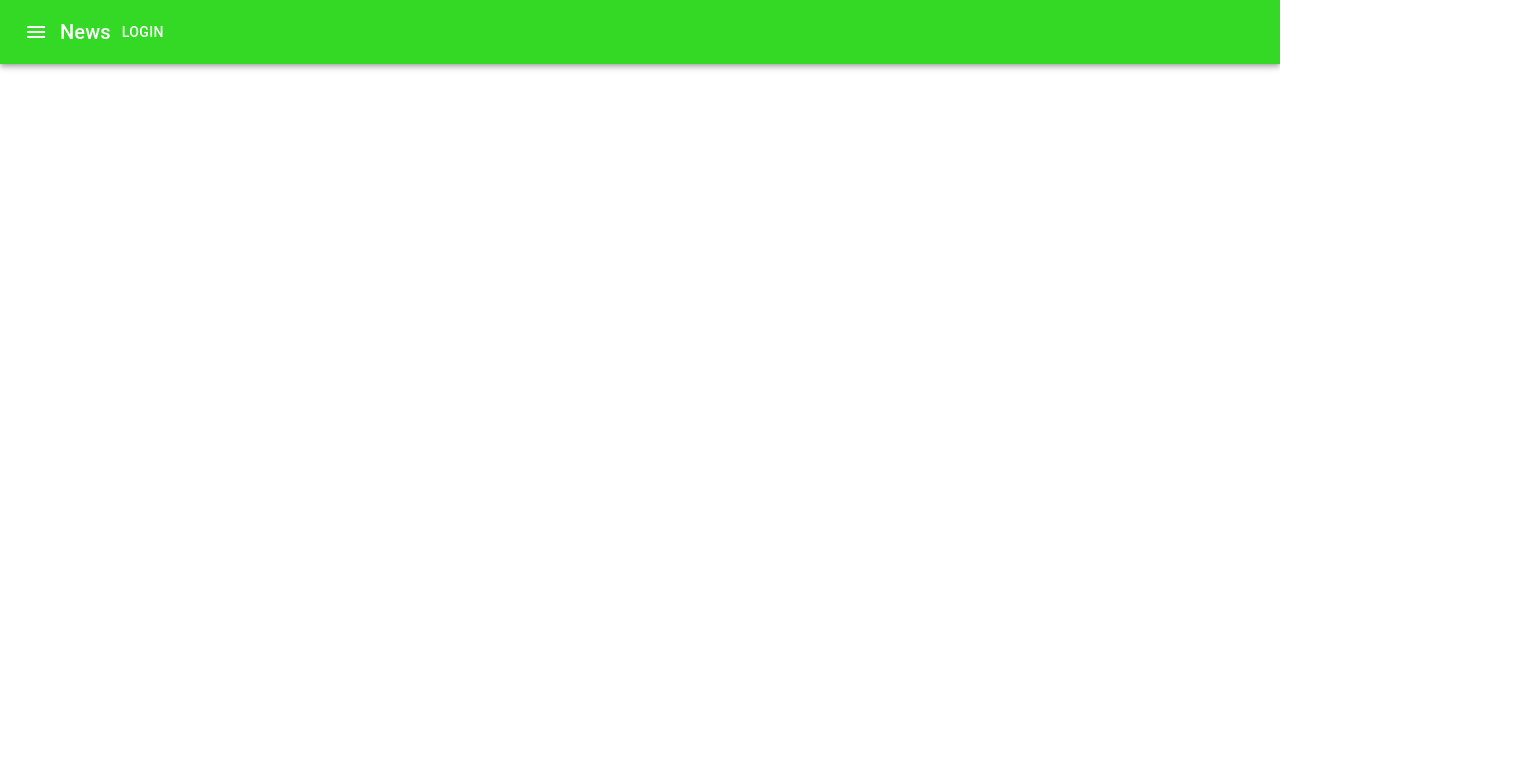
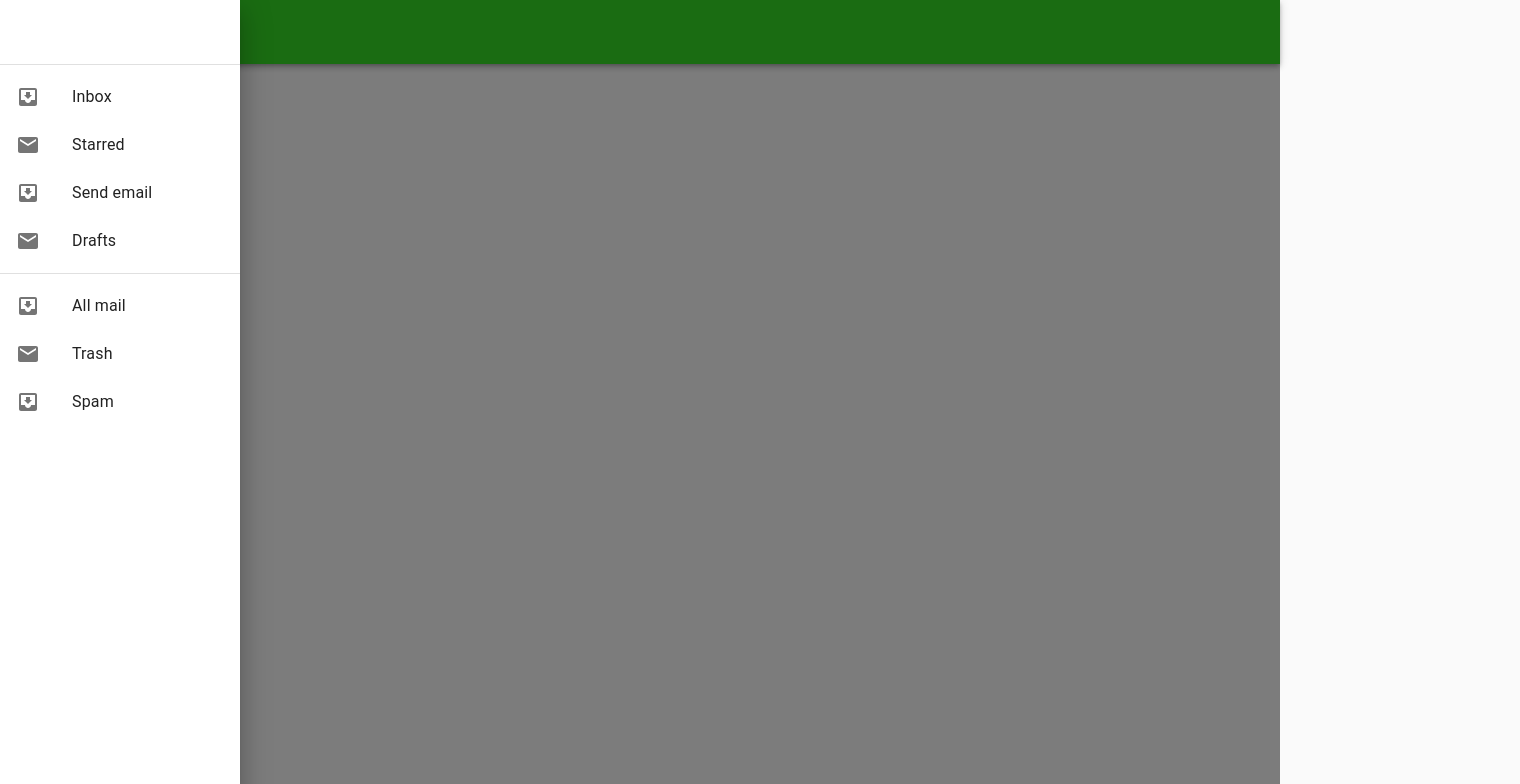
Before and after one commit to Hibar3/Questbook, a Next.js app: page / in a window 1280 px wide. Both pictures are taken after a click on the button "open drawer". Shown: the top 784 px of the page, 1520 px wide, since content can reach past the window. Built offline with nearby package versions, Linux system fonts and the light colour scheme.

Commit message:
Add navbar and drawer

```diff
--- a/src/container/Homepage.js
+++ b/src/container/Homepage.js
@@ -1,22 +1,22 @@
 import Head from 'next/head'
+import clsx from 'clsx';
 import styles from '../styles/Home.module.css'
 
 // nodejs library that concatenates classes
 import classNames from "classnames";
 
 // @material-ui/core components
-import { makeStyles } from "@material-ui/core/styles";
+import { makeStyles, useTheme } from "@material-ui/core/styles";
 import { AppBar, IconButton, Toolbar, Button, Typography, Hidden, Drawer, MenuItem } from "@material-ui/core"
 
 // @material-ui/icons
 import { Menu } from "@material-ui/icons";
 // core components
+import NavBar from "./NavBar";
 
 // Sections for this page
 
 const dashboardRoutes = [];
-
-const useStyles = makeStyles(styles);
 
 export function HomePage() {
     const classes = useStyles();
@@ -27,28 +27,23 @@
                 <title>Questbook</title>
                 <link rel="icon" href="/favicon.ico" />
             </Head>
-            <AppBar position="static" style={{ backgroundColor: "#34d925" }}>
-                <Toolbar>
-                    <IconButton edge="start" className={classes.menuButton} color="inherit" aria-label="menu" >
-                        <Menu
-                            id="fade-menu"
 
-                        >
-                            <MenuItem >Profile</MenuItem>
-                            <MenuItem >My account</MenuItem>
-                            <MenuItem>Logout</MenuItem>
-                        </Menu>
-                    </IconButton>
-                    <Typography variant="h6" className={classes.title}>
-                        News
-                    </Typography>
-                    <Button color="inherit">Login</Button>
-                </Toolbar>
-
-            </AppBar>
-
-
-
+            <NavBar />
+            <div
+            ><p>Sub-components and content here</p>
+            </div>
         </div>
     );
 }
+
+
+const useStyles = makeStyles((theme) => ({
+    customTitle: {
+        textAlign: 'center',
+    },
+
+    login: {
+        display: 'flex',
+        color: 'red'
+    }
+}));
--- /dev/null
+++ b/src/container/NavBar.js
@@ -0,0 +1,155 @@
+import React from 'react';
+import PropTypes from 'prop-types';
+
+import {
+    AppBar, Divider, IconButton, Toolbar, Button, Typography, Hidden,
+    Drawer, MenuItem, List, ListItem, ListItemIcon, ListItemText
+} from "@material-ui/core";
+
+import CssBaseline from '@material-ui/core/CssBaseline';
+
+import MailIcon from '@material-ui/icons/Mail';
+import MenuIcon from '@material-ui/icons/Menu';
+import InboxIcon from '@material-ui/icons/MoveToInbox';
+
+import { makeStyles, useTheme } from '@material-ui/core/styles';
+
+import SidePanel from './SidePanel'
+
+function NavBar(props) {
+    const { window } = props;
+    const classes = useStyles();
+    const theme = useTheme();
+    const [mobileOpen, setMobileOpen] = React.useState(false);
+
+    const handleDrawerToggle = () => {
+        setMobileOpen(!mobileOpen);
+    };
+
+
+    const container = window !== undefined ? () => window().document.body : undefined;
+
+    return (
+        <div className={classes.root}>
+            <CssBaseline />
+            <AppBar position="static" style={{ backgroundColor: "#34d925" }} >
+                <Toolbar>
+                    <IconButton
+                        color="inherit"
+                        aria-label="open drawer"
+                        edge="start"
+                        onClick={handleDrawerToggle}
+                    //  className={classes.menuButton}
+                    >
+                        <MenuIcon />
+                    </IconButton>
+                    <Typography variant="h6" noWrap>
+                        Dashboard
+          </Typography>
+                </Toolbar>
+            </AppBar>
+            <nav className={classes.drawer} aria-label="mailbox folders">
+                {/* The implementation can be swapped with js to avoid SEO duplication of links. */}
+                <Hidden smUp implementation="css">
+                    <Drawer
+                        container={container}
+                        variant="temporary"
+                        anchor={theme.direction === 'rtl' ? 'right' : 'left'}
+                        open={mobileOpen}
+                        onClose={handleDrawerToggle}
+                        classes={{
+                            paper: classes.drawerPaper,
+                        }}
+                        ModalProps={{
+                            keepMounted: true, // Better open performance on mobile.
+                        }}
+                    >
+                        <SidePanel />
+                    </Drawer>
+                </Hidden>
+                {/* <Hidden xsDown implementation="css">
+                    <Drawer
+                        classes={{
+                            paper: classes.drawerPaper,
+                        }}
+                        variant="permanent"
+                        open
+                    >
+                        <SidePanel />
+                    </Drawer>
+                </Hidden> */}
+            </nav>
+            {/* <main className={classes.content}>
+                <div className={classes.toolbar} />
+                <Typography paragraph>
+                    Lorem ipsum dolor sit amet, consectetur adipiscing elit, sed do eiusmod tempor incididunt
+                    ut labore et dolore magna aliqua. Rhoncus dolor purus non enim praesent elementum
+                    facilisis leo vel. Risus at ultrices mi tempus imperdiet. Semper risus in hendrerit
+                    gravida rutrum quisque non tellus. Convallis convallis tellus id interdum velit laoreet id
+                    donec ultrices. Odio morbi quis commodo odio aenean sed adipiscing. Amet nisl suscipit
+                    adipiscing bibendum est ultricies integer quis. Cursus euismod quis viverra nibh cras.
+                    Metus vulputate eu scelerisque felis imperdiet proin fermentum leo. Mauris commodo quis
+                    imperdiet massa tincidunt. Cras tincidunt lobortis feugiat vivamus at augue. At augue eget
+                    arcu dictum varius duis at consectetur lorem. Velit sed ullamcorper morbi tincidunt. Lorem
+                    donec massa sapien faucibus et molestie ac.
+        </Typography>
+                <Typography paragraph>
+                    Consequat mauris nunc congue nisi vitae suscipit. Fringilla est ullamcorper eget nulla
+                    facilisi etiam dignissim diam. Pulvinar elementum integer enim neque volutpat ac
+                    tincidunt. Ornare suspendisse sed nisi lacus sed viverra tellus. Purus sit amet volutpat
+                    consequat mauris. Elementum eu facilisis sed odio morbi. Euismod lacinia at quis risus sed
+                    vulputate odio. Morbi tincidunt ornare massa eget egestas purus viverra accumsan in. In
+                    hendrerit gravida rutrum quisque non tellus orci ac. Pellentesque nec nam aliquam sem et
+                    tortor. Habitant morbi tristique senectus et. Adipiscing elit duis tristique sollicitudin
+                    nibh sit. Ornare aenean euismod elementum nisi quis eleifend. Commodo viverra maecenas
+                    accumsan lacus vel facilisis. Nulla posuere sollicitudin aliquam ultrices sagittis orci a.
+        </Typography>
+            </main> */}
+        </div>
+    );
+}
+
+NavBar.propTypes = {
+    /**
+     * Injected by the documentation to work in an iframe.
+     * You won't need it on your project.
+     */
+    window: PropTypes.func,
+};
+
+const drawerWidth = 240;
+
+const useStyles = makeStyles((theme) => ({
+    root: {
+        display: 'flex',
+    },
+    drawer: {
+        [theme.breakpoints.up('sm')]: {
+            width: drawerWidth,
+            flexShrink: 0,
+        },
+    },
+    appBar: {
+        [theme.breakpoints.up('sm')]: {
+            width: `calc(100% - ${drawerWidth}px)`,
+            marginLeft: drawerWidth,
+        },
+    },
+    menuButton: {
+        marginRight: theme.spacing(2),
+        [theme.breakpoints.up('sm')]: {
+            display: 'none',
+        },
+    },
+    // necessary for content to be below app bar
+    toolbar: theme.mixins.toolbar,
+    drawerPaper: {
+        width: drawerWidth,
+    },
+    content: {
+        flexGrow: 1,
+        padding: theme.spacing(3),
+    },
+}));
+
+export default NavBar;
--- /dev/null
+++ b/src/container/SidePanel.js
@@ -0,0 +1,81 @@
+import React from 'react';
+import PropTypes from 'prop-types';
+
+import {
+    AppBar, Divider, IconButton, Toolbar, Button, Typography, Hidden,
+    Drawer, MenuItem, List, ListItem, ListItemIcon, ListItemText
+} from "@material-ui/core";
+
+import CssBaseline from '@material-ui/core/CssBaseline';
+
+import MailIcon from '@material-ui/icons/Mail';
+import MenuIcon from '@material-ui/icons/Menu';
+import InboxIcon from '@material-ui/icons/MoveToInbox';
+import { makeStyles, useTheme } from '@material-ui/core/styles';
+
+const drawerWidth = 240;
+
+export default function SidePanel() {
+    const classes = useStyles();
+    const theme = useTheme();
+    const [open, setOpen] = React.useState(false);
+
+    const handleDrawerOpen = () => {
+        setOpen(true);
+    };
+
+    const handleDrawerClose = () => {
+        setOpen(false);
+    };
+
+    return (
+        <div>
+            <div className={classes.toolbar} />
+            <Divider />
+            <List>
+                {['Inbox', 'Starred', 'Send email', 'Drafts'].map((text, index) => (
+                    <ListItem button key={text}>
+                        <ListItemIcon>{index % 2 === 0 ? <InboxIcon /> : <MailIcon />}</ListItemIcon>
+                        <ListItemText primary={text} />
+                    </ListItem>
+                ))}
+            </List>
+            <Divider />
+            <List>
+                {['All mail', 'Trash', 'Spam'].map((text, index) => (
+                    <ListItem button key={text}>
+                        <ListItemIcon>{index % 2 === 0 ? <InboxIcon /> : <MailIcon />}</ListItemIcon>
+                        <ListItemText primary={text} />
+                    </ListItem>
+                ))}
+            </List>
+        </div>
+    )
+}
+
+
+const useStyles = makeStyles((theme) => ({
+
+    drawer: {
+        [theme.breakpoints.up('sm')]: {
+            width: drawerWidth,
+            flexShrink: 0,
+        },
+    },
+
+    menuButton: {
+        marginRight: theme.spacing(2),
+        [theme.breakpoints.up('sm')]: {
+            display: 'none',
+        },
+    },
+    // necessary for content to be below app bar
+    toolbar: theme.mixins.toolbar,
+    drawerPaper: {
+        width: drawerWidth,
+    },
+    content: {
+        flexGrow: 1,
+        padding: theme.spacing(3),
+    },
+}));
```
Also changed, not shown: package.json (+4 -3 lines), 1 other file (tests, documents, lock files or other folders).
